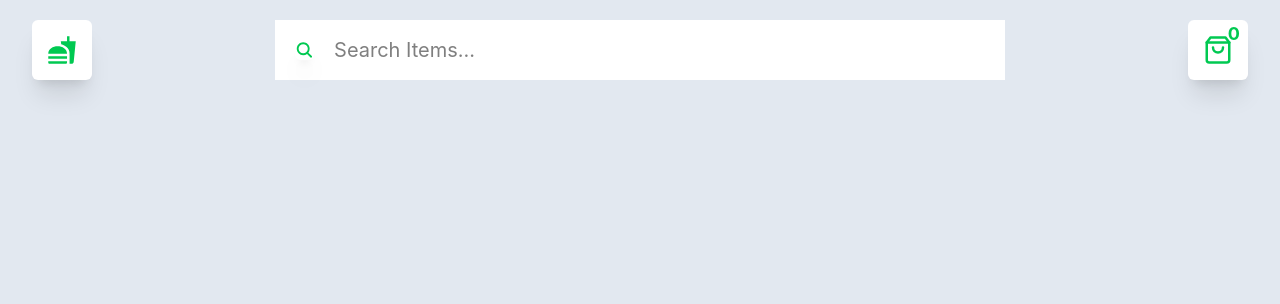
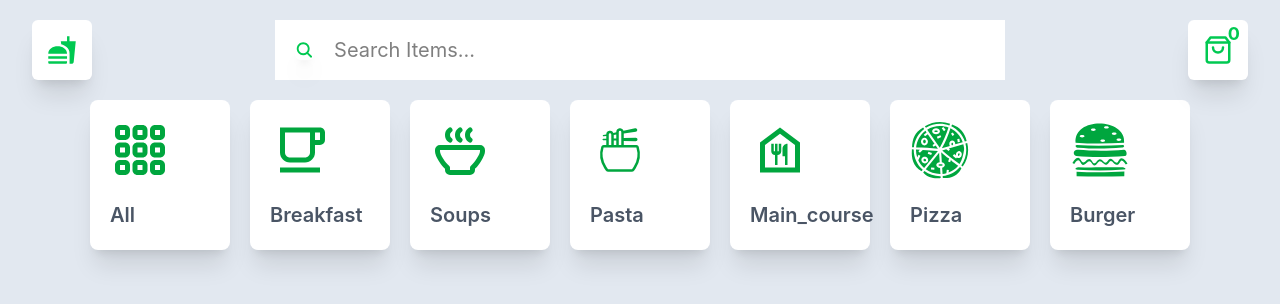
Before and after one commit to 1-Ujjwal/food-delivery, a React (Vite) app: page / in a window 1280 px wide. Shown: the top 304 px of the page. Built offline with nearby package versions, Linux system fonts and the light colour scheme.

Commit message:
Made Categories

```diff
--- /dev/null
+++ b/src/Categories.jsx
@@ -0,0 +1,47 @@
+import { TiThSmallOutline } from "react-icons/ti";
+import { MdOutlineFreeBreakfast } from "react-icons/md";
+import { TbSoup } from "react-icons/tb";
+import { CiBowlNoodles } from "react-icons/ci";
+import { MdOutlineFoodBank } from "react-icons/md";
+import { GiFullPizza } from "react-icons/gi";
+import { GiHamburger } from "react-icons/gi";
+
+const Categories = [
+  {
+    id: 1,
+    name: "All",
+    icon: <TiThSmallOutline className="w-15 h-15 text-green-600" />,
+  },
+  {
+    id: 2,
+    name: "Breakfast",
+    icon: <MdOutlineFreeBreakfast className="w-15 h-15 text-green-600" />,
+  },
+  {
+    id: 3,
+    name: "Soups",
+    icon: <TbSoup className="w-15 h-15 text-green-600" />,
+  },
+  {
+    id: 4,
+    name: "Pasta",
+    icon: <CiBowlNoodles className="w-15 h-15 text-green-600" />,
+  },
+  {
+    id: 5,
+    name: "Main_course",
+    icon: <MdOutlineFoodBank className="w-15 h-15 text-green-600" />,
+  },
+  {
+    id: 6,
+    name: "Pizza",
+    icon: <GiFullPizza className="w-15 h-15 text-green-600" />,
+  },
+  {
+    id: 7,
+    name: "Burger",
+    icon: <GiHamburger className="w-15 h-15 text-green-600" />,
+  },
+];
+
+export default Categories;
--- a/src/pages/Home.jsx
+++ b/src/pages/Home.jsx
@@ -1,10 +1,21 @@
 import React from "react";
 import Navbar from "../components/Navbar";
+import Categories from "../Categories";
 
 const Home = () => {
   return (
     <div className="bg-slate-200 w-full min-h-screen">
       <Navbar />
+      <div className="flex flex-wrap justify-center items-center gap-5 w-full">
+        {Categories.map((item) => {
+          return (
+            <div className="w-35 h-37.5 bg-white flex flex-col items-start gap-5 p-5 justify-start text-[20px] font-semibold text-gray-600 rounded-lg shadow-xl hover:bg-green-200 cursor-pointer transition-all duration-200">
+              {item.icon}
+              {item.name}
+            </div>
+          );
+        })}
+      </div>
     </div>
   );
 };
```
